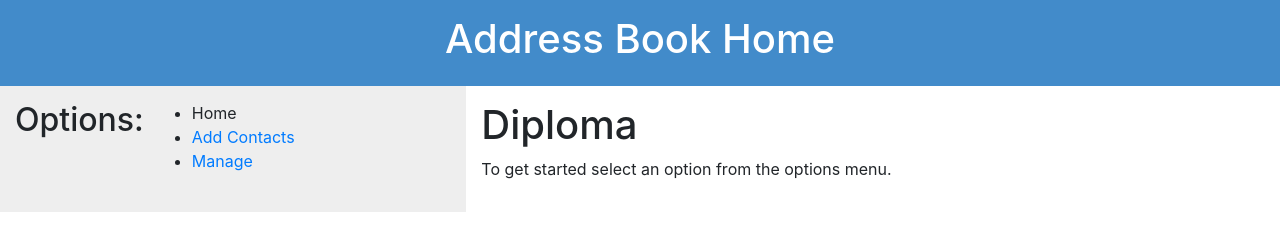
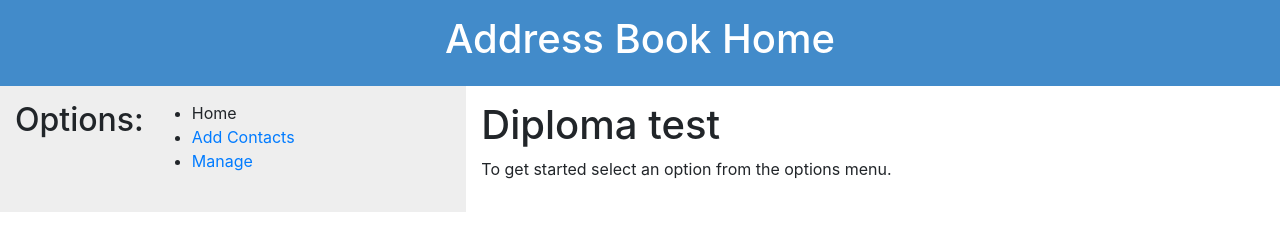
Before and after one commit to circletes/address-book, a website: page views/index.html in a window 1280 px wide. Drawn offline with nearby package versions, Linux system fonts and the light colour scheme.

Commit message:
Update index.html

```diff
--- a/views/index.html
+++ b/views/index.html
@@ -69,7 +69,7 @@
         </nav>
 
         <article class="article">
-            <h1>Diploma</h1>
+            <h1>Diploma test</h1>
             <p>To get started select an option from the options menu. </p>
         </article>
     </div>
```
